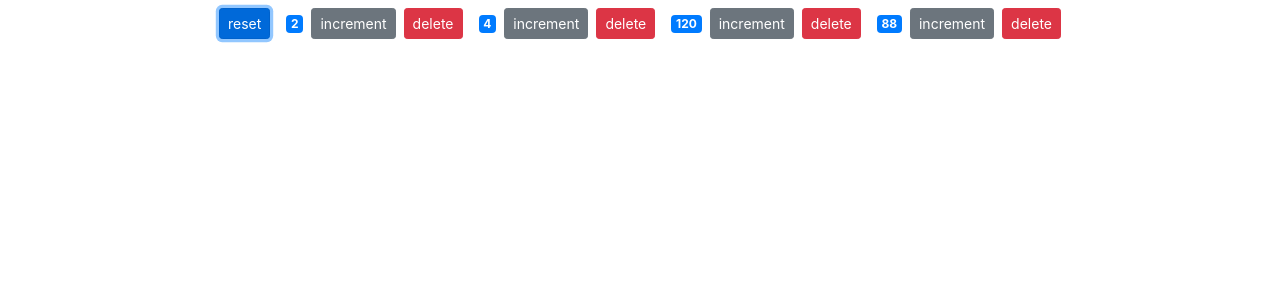
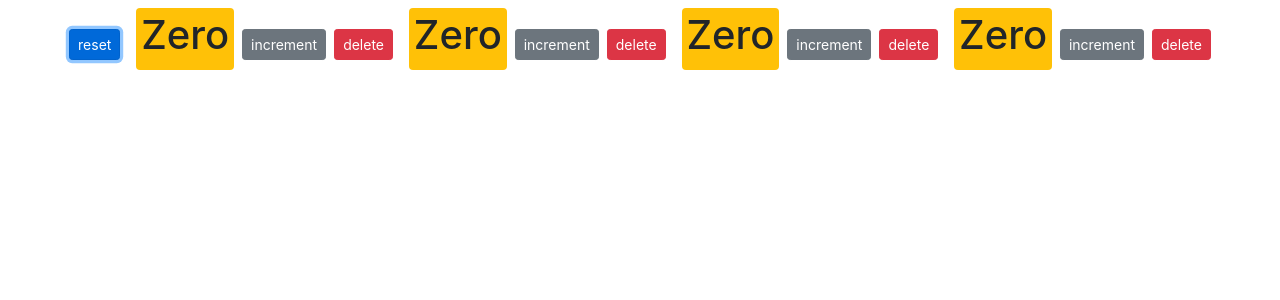
Before and after one commit to jesiolowski-wsb/2022_counter_app, a React (Create React App) app: page / in a window 1280 px wide. Both pictures are taken after a click on the button "reset". Shown: the top 300 px of the page. Built offline with nearby package versions, Linux system fonts and the light colour scheme.

Commit message:
resetting functionality v2 + elevating increment handling

```diff
--- a/src/components/counter.jsx
+++ b/src/components/counter.jsx
@@ -1,24 +1,20 @@
-import React, { useState } from "react";
+import React from "react";
 
-const Counter = ({ counter: { id, value: blah }, onDelete }) => {
-  const [count, setCount] = useState(blah);
-
-  const handleIncrement = () => setCount(count + 1);
-
+const Counter = ({ counter: { id, value: blah }, onDelete, onIncrement }) => {
   const getClassNames = () => {
     let classes = "badge m-2 badge-";
-    classes += count === 0 ? "warning" : "primary";
+    classes += blah === 0 ? "warning" : "primary";
     return classes;
   };
 
   const formatCount = () => {
-    return count === 0 ? <h1>Zero</h1> : count;
+    return blah === 0 ? <h1>Zero</h1> : blah;
   };
 
   return (
     <>
       <span className={getClassNames()}>{formatCount()}</span>
-      <button className="btn btn-secondary btn-sm" onClick={handleIncrement}>
+      <button className="btn btn-secondary btn-sm" onClick={onIncrement}>
         increment
       </button>
       <button
--- a/src/components/counters.jsx
+++ b/src/components/counters.jsx
@@ -14,6 +14,10 @@ const Counters = () => {
     setCounters(newCounters);
   };
 
+  const handleIncrement = () => {
+    console.log("incrementing");
+  };
+
   const handleReset = () => {
     const newCounters = counters.map((c) => {
       c.value = 0;
@@ -28,7 +32,12 @@ const Counters = () => {
         reset
       </button>
       {counters.map((coo) => (
-        <Counter key={coo.id} counter={coo} onDelete={handleDelete} />
+        <Counter
+          key={coo.id}
+          counter={coo}
+          onDelete={handleDelete}
+          onIncrement={handleIncrement}
+        />
       ))}
     </>
   );
```
